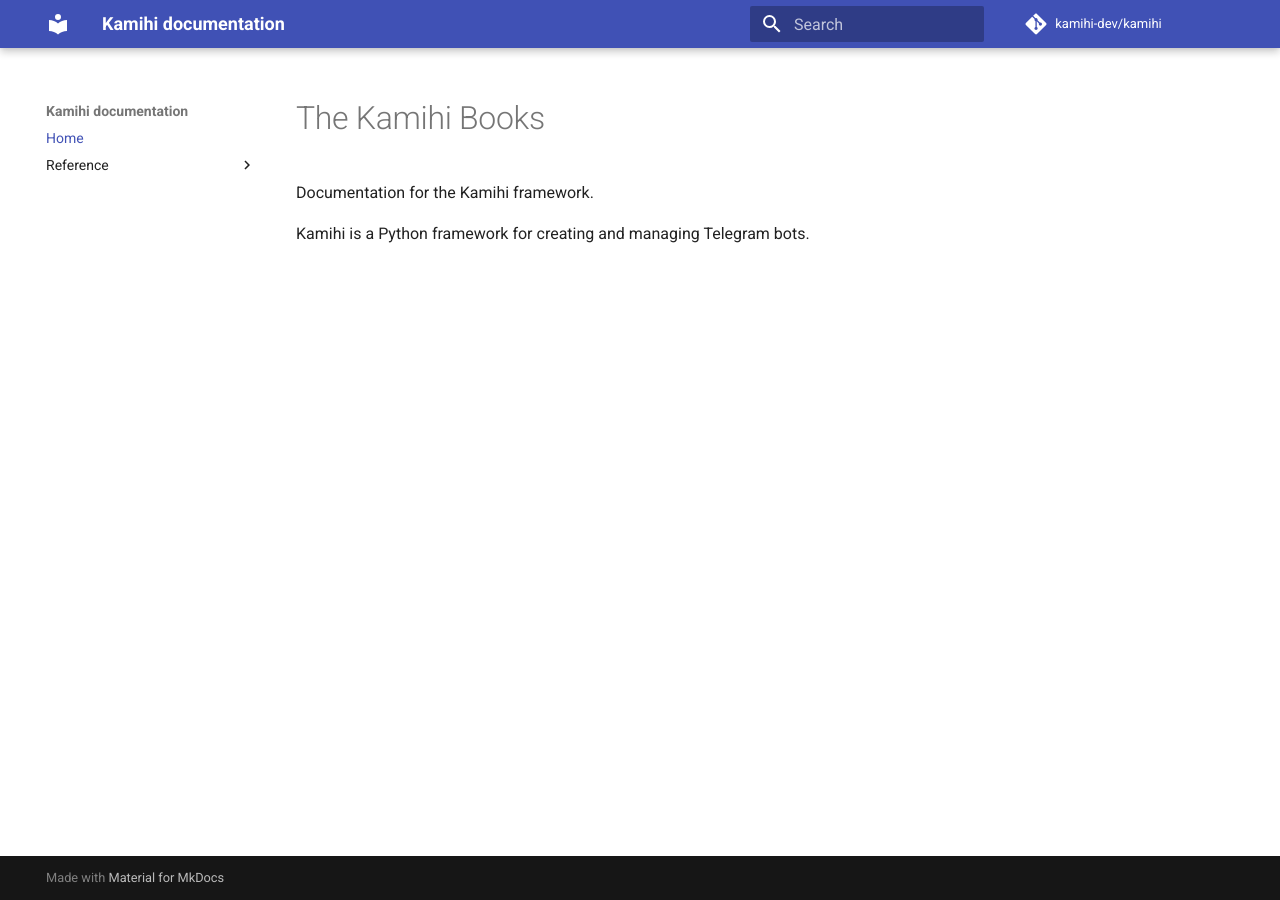
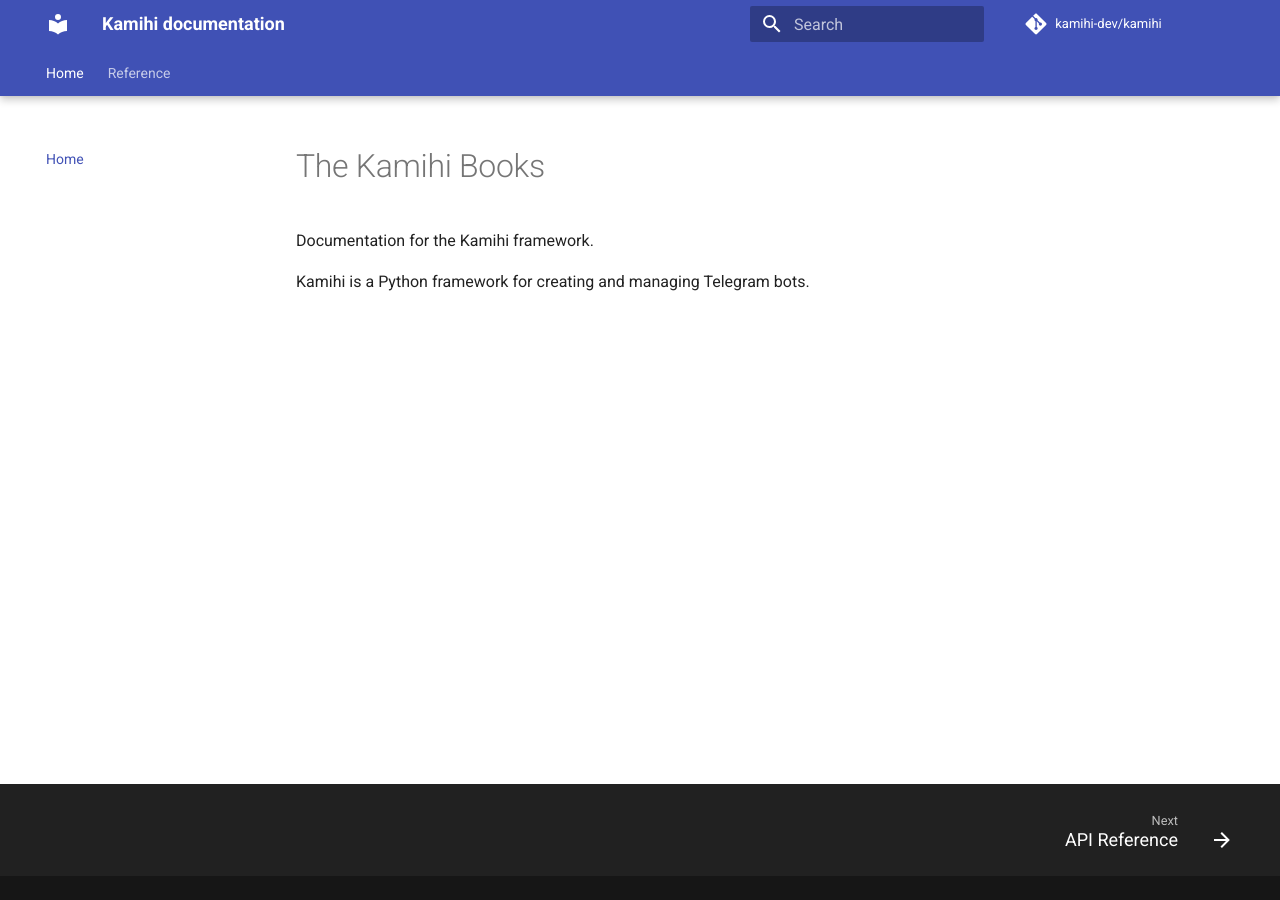
Before and after one commit to kamihi-org/kamihi, an MkDocs documentation site: the page built from docs/index.md, in a window 1280 px wide. Built offline with MkDocs 1.6.1 and Material for MkDocs 9.7.7, drawn with Linux system fonts in a browser that asks for light colours; comment, search, counter and statistics services are not loaded.

Commit message:
docs: enabled some material mkdocs features

```diff
--- a/mkdocs.yml
+++ b/mkdocs.yml
@@ -16,6 +16,22 @@ nav:
 
 theme:
   name: material
+  features:
+    - navigation.instant
+    - navigation.instant.progress
+    - navigation.tracking
+    - navigation.tabs
+    - navigation.tabs.sticky
+    - navigation.sections
+    - navigation.indexes
+    - navigation.top
+    - navigation.footer
+    - toc.follow
+    - search.suggest
+    - search.highlight
 
 plugins:
   - search
+
+extra:
+  generator: false
```
